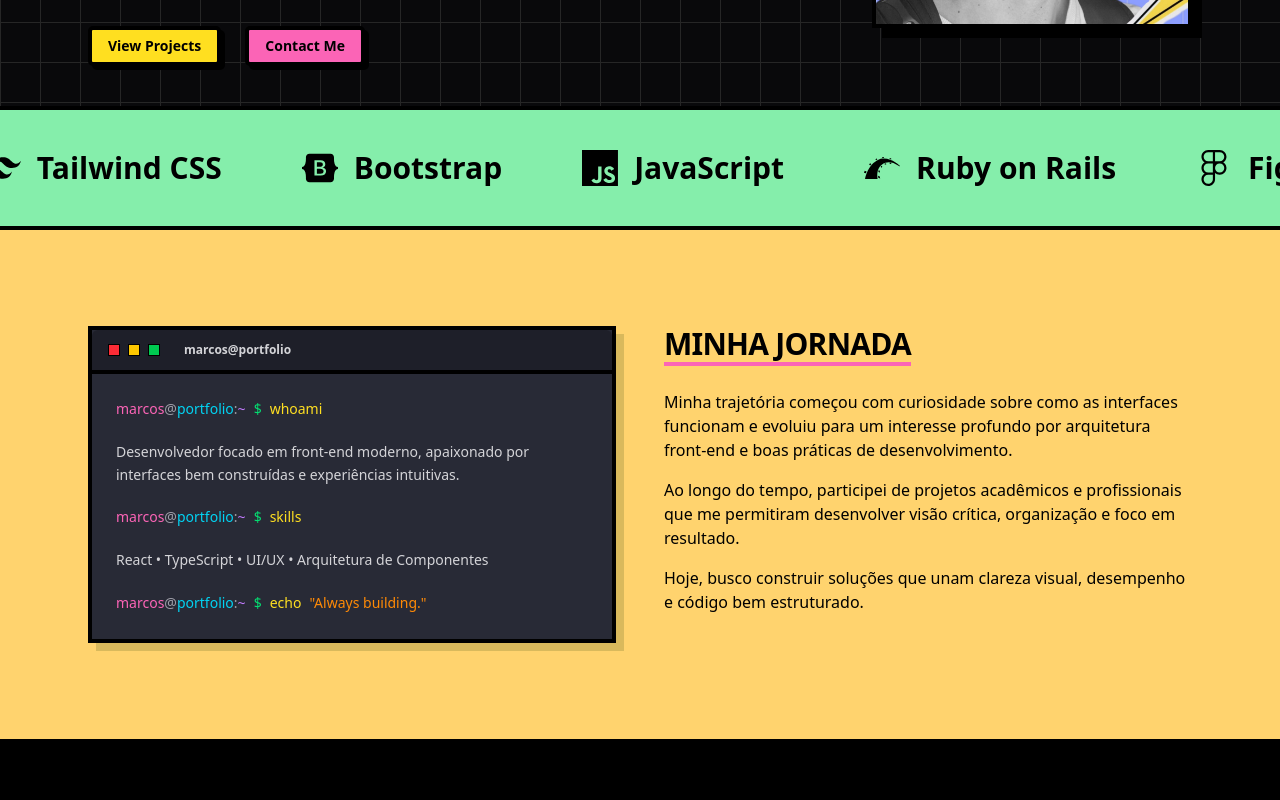
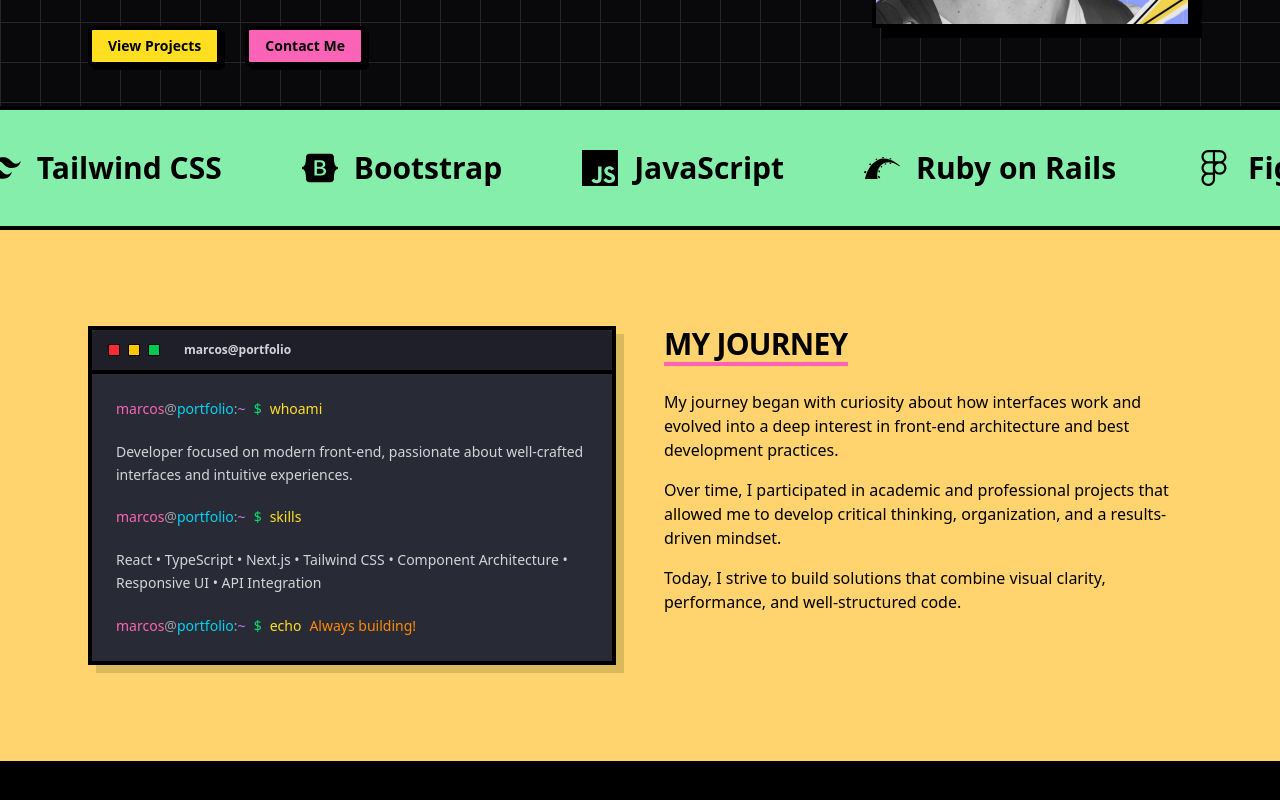
Before and after one commit to mpaullos/portfolio, a React (Vite) app: page / in a window 1280 px wide. Shown: the part 538-1338 px from the top of the page. Built offline with nearby package versions, Linux system fonts and the light colour scheme.

Commit message:
feat: translation new section with i18n

```diff
--- a/src/i18n/en.json
+++ b/src/i18n/en.json
@@ -12,5 +12,14 @@
     "description": "A passionate software developer specializing in web development. I create modern and responsive websites using the latest technologies.",
     "projects": "View Projects",
     "contact": "Contact Me"
+  },
+  "about": {
+    "title": "My Journey",
+    "description-1": "My journey began with curiosity about how interfaces work and evolved into a deep interest in front-end architecture and best development practices.",
+    "description-2": "Over time, I participated in academic and professional projects that allowed me to develop critical thinking, organization, and a results-driven mindset.",
+    "description-3": "Today, I strive to build solutions that combine visual clarity, performance, and well-structured code.",
+    "whoami": "Developer focused on modern front-end, passionate about well-crafted interfaces and intuitive experiences.",
+    "skills": "React • TypeScript • Next.js • Tailwind CSS • Component Architecture • Responsive UI • API Integration",
+    "echo": "Always building!"
   }
 }
--- a/src/i18n/ptbr.json
+++ b/src/i18n/ptbr.json
@@ -13,5 +13,14 @@
     "description": "Um desenvolvedor de software apaixonado, especializado em desenvolvimento web. Crio sites modernos e responsivos utilizando as tecnologias mais recentes.",
     "projects": "Ver Projetos",
     "contact": "Entre em Contato"
+  },
+  "about": {
+    "title": "Minha jornada",
+    "description-1": " Minha trajetória começou com curiosidade sobre como as interfacesfuncionam e evoluiu para um interesse profundo por arquiteturafront-end e boas práticas de desenvolvimento.",
+    "description-2": "Ao longo do tempo, participei de projetos acadêmicos e profissionais que me permitiram desenvolver visão crítica, organização e foco em resultado.",
+    "description-3": "Hoje, busco construir soluções que unam clareza visual, desempenho e código bem estruturado.",
+    "whoami": "Desenvolvedor focado em front-end moderno, apaixonado por interfaces bem construídas e experiências intuitivas.",
+    "skills": "React • TypeScript • Next.js • Tailwind CSS • Arquitetura de Componentes • UI Responsiva • Integração de APIs",
+    "echo": "Sempre consturindo!"
   }
 }
--- a/src/sections/About.tsx
+++ b/src/sections/About.tsx
@@ -1,4 +1,7 @@
+import { useTranslation } from "react-i18next";
+
 export default function About() {
+  const { t } = useTranslation();
   return (
     <section
       id="about"
@@ -43,10 +46,7 @@
                 <span className="ml-2 text-green-400">$</span>
                 <span className="ml-2 text-yellow-300">whoami</span>
               </p>
-              <p className="text-zinc-300">
-                Desenvolvedor focado em front-end moderno, apaixonado por
-                interfaces bem construídas e experiências intuitivas.
-              </p>
+              <p className="text-zinc-300">{t("about.whoami")}</p>
 
               {/* skills */}
               <p>
@@ -58,9 +58,7 @@
                 <span className="ml-2 text-green-400">$</span>
                 <span className="ml-2 text-yellow-300">skills</span>
               </p>
-              <p className="text-zinc-300">
-                React • TypeScript • UI/UX • Arquitetura de Componentes
-              </p>
+              <p className="text-zinc-300">{t("about.skills")}</p>
 
               {/* echo */}
               <p>
@@ -71,7 +69,7 @@
                 <span className="text-purple-400">~</span>
                 <span className="ml-2 text-green-400">$</span>
                 <span className="ml-2 text-yellow-300">echo</span>
-                <span className="ml-2 text-orange-400">"Always building."</span>
+                <span className="ml-2 text-orange-400">{t("about.echo")}</span>
                 <span className="inline-block w-1 h-4 bg-green-400 ml-2 animate-[blink_1s_step-end_infinite]" />
               </p>
             </div>
@@ -80,25 +78,14 @@
           {/* Minha Jornada */}
           <div>
             <h2 className="text-3xl font-black mb-6 tracking-tight border-b-4 border-pink-400 inline-block uppercase">
-              Minha Jornada
+              {t("about.title")}
             </h2>
 
-            <p className="font-medium mb-4">
-              Minha trajetória começou com curiosidade sobre como as interfaces
-              funcionam e evoluiu para um interesse profundo por arquitetura
-              front-end e boas práticas de desenvolvimento.
-            </p>
+            <p className="font-medium mb-4">{t("about.description-1")}</p>
 
-            <p className="font-medium mb-4">
-              Ao longo do tempo, participei de projetos acadêmicos e
-              profissionais que me permitiram desenvolver visão crítica,
-              organização e foco em resultado.
-            </p>
+            <p className="font-medium mb-4">{t("about.description-2")}</p>
 
-            <p className="font-medium">
-              Hoje, busco construir soluções que unam clareza visual, desempenho
-              e código bem estruturado.
-            </p>
+            <p className="font-medium">{t("about.description-3")}</p>
           </div>
         </div>
       </div>
```
